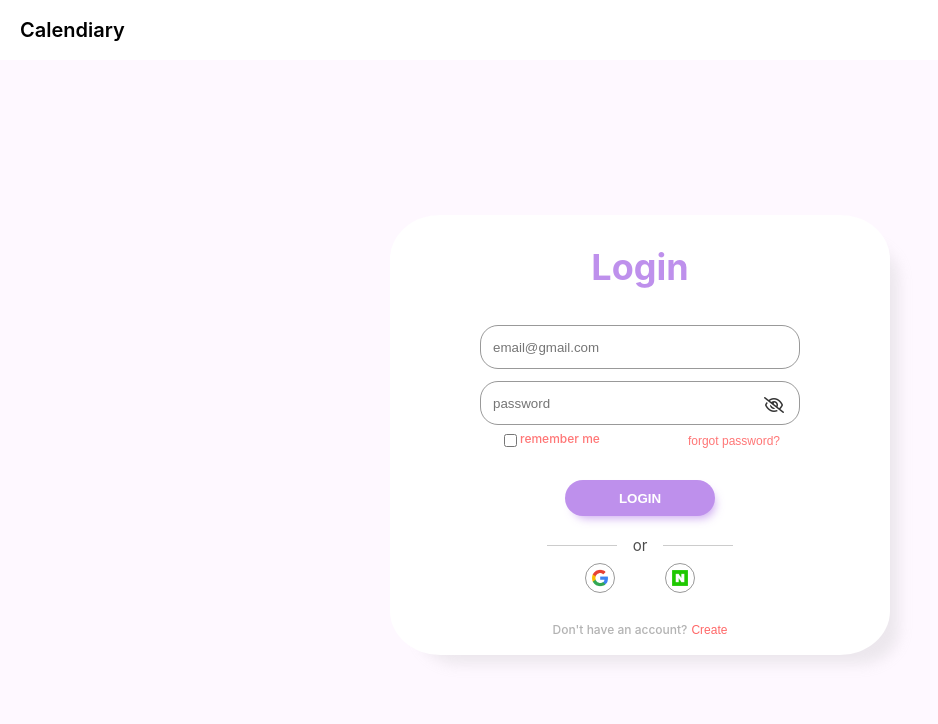
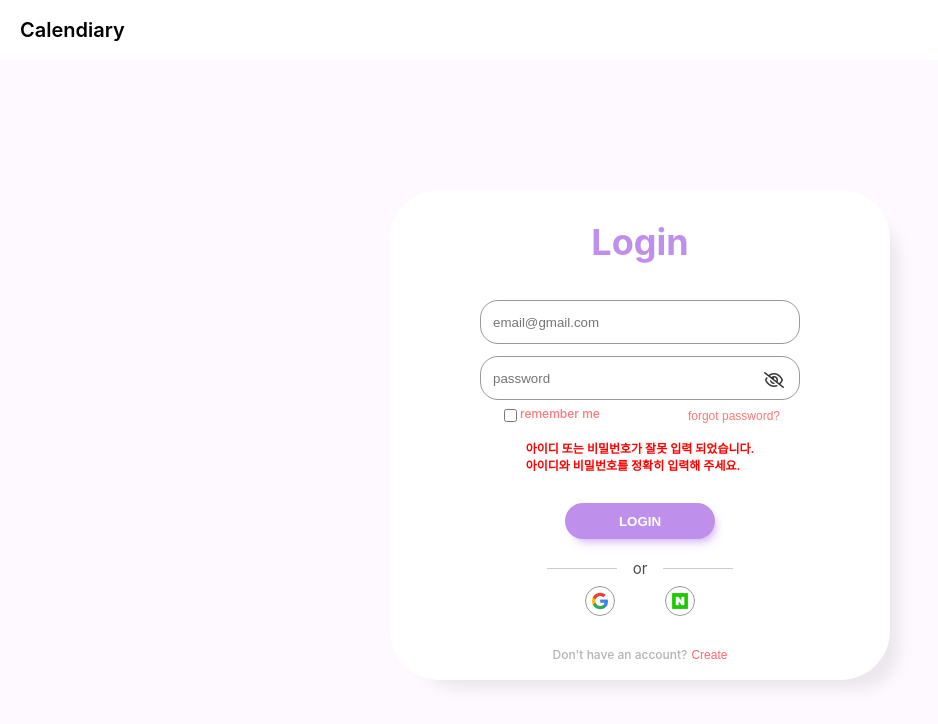
Before and after one commit to nbc7799/calendiary, a React (Create React App) app: page / in a window 1280 px wide. Both pictures are taken after a click on the button "LOGIN". Shown: the top 724 px of the page, without its empty margins (0-938 px from the left). Built offline with nearby package versions, Linux system fonts and the light colour scheme.

Commit message:
로그인 실패시 에러메세지 구현

```diff
--- a/src/components/login/login.js
+++ b/src/components/login/login.js
@@ -1,29 +1,57 @@
-import React, { useState } from "react";
+import React, { useRef, useState } from "react";
 import styles from "./login.module.css";
 
 const Login = () => {
-  let [hidePassword, setHidePassword] = useState(true);
+  const [checkId, setCheckId] = useState("1234");
+  const [checkPass, setCheckPass] = useState("1234");
+  const [hidePassword, setHidePassword] = useState(true);
+  const [loginFail, setLoginFail] = useState(false);
+  const idRef = useRef();
+  const passRef = useRef();
 
-  const hideClick = (e) => {
+  const showError = () => {
+    console.log("아이디나 비밀번호가 틀립니다");
+  };
+
+  const clickLogin = () => {
+    const passValue = passRef.current.value;
+    const idValue = idRef.current.value;
+
+    if (checkId === idValue && checkPass === passValue) {
+      setLoginFail(false);
+      console.log(loginFail);
+      console.log("서버데이터요청");
+      setCheckId("1234");
+      setCheckPass("1234");
+    } else if (!(checkId === idValue) || !(checkPass === passValue)) {
+      setCheckId("1234");
+      setCheckPass("1234");
+      setLoginFail(true);
+
+      console.log(loginFail);
+      showError();
+    }
+    return loginFail;
+  };
+
+  const hideClick = () => {
     if (hidePassword) {
       setHidePassword(false);
-      console.log(e);
     } else if (!hidePassword) {
       setHidePassword(true);
-      console.log(e);
     }
   };
-
   return (
     <div className={styles.display}>
-      <div className={styles.loginBox}>
+      <div className={`${styles.loginBox} ${loginFail ? styles.error : null}`}>
         <div className={styles.title}>Login</div>
         <div className={styles.inputBox}>
           <div className={styles.idBox}>
-            <input type="text" placeholder="email@gmail.com" />
+            <input ref={idRef} type="text" placeholder="email@gmail.com" />
           </div>
           <div className={styles.passBox}>
             <input
+              ref={passRef}
               type={hidePassword ? "password" : "text"}
               placeholder="password"
             />
@@ -47,7 +75,13 @@ const Login = () => {
             <p>forgot password?</p>
           </button>
         </div>
-        <button type="button" className={styles.login}>
+        {loginFail && (
+          <span className={styles.errorMessage}>
+            아이디 또는 비밀번호가 잘못 입력 되었습니다. <br />
+            아이디와 비밀번호를 정확히 입력해 주세요.
+          </span>
+        )}
+        <button type="button" className={styles.login} onClick={clickLogin}>
           LOGIN
         </button>
         <div className={styles.or}>
--- a/src/components/login/login.module.css
+++ b/src/components/login/login.module.css
@@ -16,11 +16,15 @@
   z-index: 100;
   align-items: center;
   width: 500px;
-  height: 440px;
+  height: 450px;
   border-radius: 10%;
   margin-bottom: 50px;
   background-color: #ffff;
   box-shadow: 19px 19px 14px -10px rgba(177, 177, 177, 0.23);
+}
+
+.loginBox.error {
+  height: 490px;
 }
 
 .title {
@@ -144,6 +148,13 @@
   transition: transform 0.2s;
 }
 
+.errorMessage {
+  margin-top: 14px;
+  font-size: 12px;
+  font-weight: 600;
+  color: rgba(255, 0, 0);
+}
+
 .or {
   display: flex;
   align-items: center;
```
